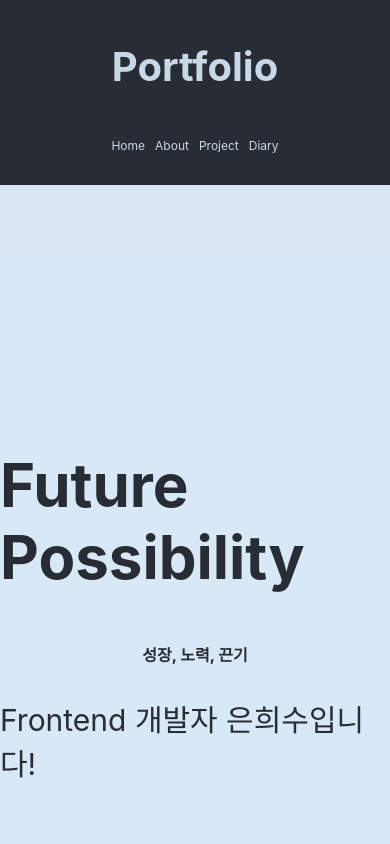
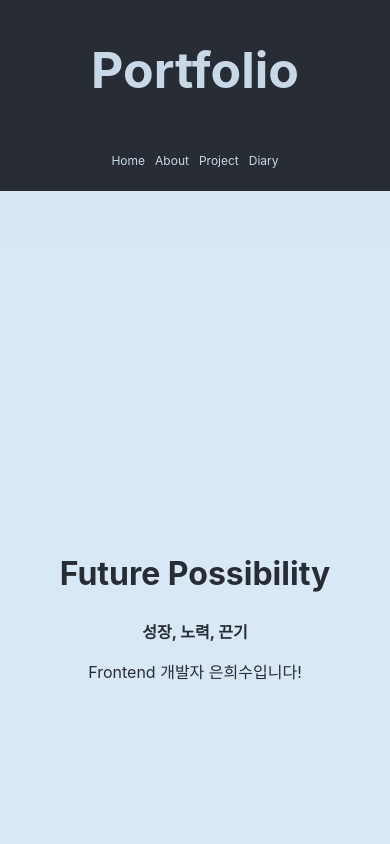
Before and after one commit to hesuhesu/ReactUITester, a React (Create React App) app: page / in a window 390 px wide. Shown: the top 844 px of the page. Built offline with nearby package versions, Linux system fonts and the light colour scheme; no server answers; a web font is replaced by a local one; what quill-image-drop-and-paste, quill-image-drop-module, quill-image-resize would draw is missing.

Commit message:
Update Responsive Web Design

```diff
--- a/src/components/Animation.tsx
+++ b/src/components/Animation.tsx
@@ -29,7 +29,7 @@ const focusInContractWebkit = css`
 // 양 옆에서 텍스트 모이는 효과
 export const focusInContract = keyframes`
     0% {
-        letter-spacing: 1em;
+        letter-spacing: 0.3em;
         -webkit-filter: blur(12px);
         filter: blur(12px);
         opacity: 0;
--- a/src/components/Footer.tsx
+++ b/src/components/Footer.tsx
@@ -52,6 +52,13 @@ const FooterContainer = styled.footer`
             font-size: 0.8rem; /* 작은 화면에서 텍스트 크기 축소 */
         }
     }
+
+    @media (max-width: 360px) {
+        a {
+            margin: 0 4px;
+            font-size: 0.7rem; /* 작은 화면에서 텍스트 크기 축소 */
+        }
+    }
 `;
 
 const Copyright = styled.p`
@@ -65,6 +72,10 @@ const Copyright = styled.p`
     @media (max-width: 480px) {
         font-size: 0.7rem; /* 작은 화면에서 폰트 크기 축소 */
     }
+
+    @media (max-width: 360px) {
+        font-size: 0.6rem; /* 작은 화면에서 폰트 크기 축소 */
+    }
 `;
 
 export default Footer;
--- a/src/components/Header.tsx
+++ b/src/components/Header.tsx
@@ -48,11 +48,15 @@ const HeaderContainer = styled.header`
     text-align: center;
 
     @media (max-width: 768px) {
-        padding: 20px;
+        padding: 8px;
     }
 
     @media (max-width: 480px) {
-        padding: 15px;
+        padding: 6px;
+    }
+
+    @media (max-width: 360px) {
+        padding: 5px;
     }
 `;
 
@@ -62,11 +66,15 @@ const HeaderOne = styled.h1`
     opacity: 0;
 
     @media (max-width: 768px) {
-        font-size: 60px;
+        font-size: 70px;
     }
 
     @media (max-width: 480px) {
-        font-size: 40px;
+        font-size: 50px;
+    }
+
+    @media (max-width: 360px) {
+        padding: 40px;
     }
 `;
 
@@ -75,11 +83,15 @@ const ProjectHeader = styled.h1`
     animation: ${textFlickerInGlow} 2s ease forwards;
 
     @media (max-width: 768px) {
-        font-size: 60px;
+        font-size: 70px;
     }
 
     @media (max-width: 480px) {
-        font-size: 40px;
+        font-size: 50px;
+    }
+
+    @media (max-width: 360px) {
+        padding: 40px;
     }
 `;
 
@@ -121,6 +133,13 @@ const NavList = styled.ul`
             font-size: 14px; /* 링크 텍스트 크기 축소 */
         }
     }
+
+    @media (max-width: 360px) {
+        li {
+            margin: 0 4px;
+            font-size: 10px; /* 링크 텍스트 크기 축소 */
+        }
+    }
 `;
 
 const StyledLink = styled(Link)`
@@ -136,6 +155,10 @@ const StyledLink = styled(Link)`
     @media (max-width: 480px) {
         font-size: 12px; /* 작은 화면에서 텍스트 크기 축소 */
     }
+
+    @media (max-width: 360px) {
+        font-size: 10px; /* 작은 화면에서 텍스트 크기 축소 */
+    }
 `;
 
 export default Header;
--- a/src/components/PictureSlide.tsx
+++ b/src/components/PictureSlide.tsx
@@ -18,7 +18,6 @@ const PictureSlide: React.FC<PictureDivProps> = ({ pictures }) => {
 
     return (
         <SlideDiv>
-
             <img src={pictures[slideIndex]} alt={`Slide ${slideIndex}`} />
             {pictures.length > 1 && <>
                 <LeftButton onClick={handlePrev}>&lt;</LeftButton>
@@ -43,16 +42,20 @@ const SlideDiv = styled.div`
 
     @media (max-width: 768px) {
         border-radius: 8px;
-
+        width: 100%;
+        height: 50%;
         img {
+            width: 100%;
             border-radius: 8px;
         }
     }
 
     @media (max-width: 480px) {
         border-radius: 5px;
-
+        width: 100%;
+        height: 50%;
         img {
+            width: 100%;
             border-radius: 5px;
         }
     }
--- a/src/routes/AuthPage.tsx
+++ b/src/routes/AuthPage.tsx
@@ -89,6 +89,16 @@ const Structure = css`
     border-radius: 10px;
     box-shadow: 0 4px 20px rgba(0, 0, 0, 0.1);
     text-align: center;
+
+    @media (max-width: 768px) {
+            width: 320px;
+            padding: 30px;
+        }
+
+    @media (max-width: 480px) {
+        width: 240px;
+        padding: 25px;
+    }
 `;
 
 const AuthContainer = styled.div`
@@ -123,6 +133,16 @@ const AuthContainer = styled.div`
             box-shadow: 0 3px 6px rgba(0, 0, 0, 0.2);
             transform: translateY(1px);
         }
+
+        @media (max-width: 768px) {
+            font-size: 14px;
+            padding: 8px 18px;
+        }
+
+        @media (max-width: 480px) {
+            font-size: 12px;
+            padding: 6px 16px;
+        }
     }
 `;
 
--- a/src/routes/Home.tsx
+++ b/src/routes/Home.tsx
@@ -49,6 +49,24 @@ const FirstHome = styled.div`
         font-size:30px;
         animation: ${fadeIn} 3s ease forwards;
     }
+
+    @media (max-width: 768px) {
+        h2 {
+            font-size:48px;
+        }
+        p {
+            font-size:24px;
+        }
+    }
+
+    @media (max-width: 480px) {
+        h2 {
+            font-size:32px;
+        }
+        p {
+            font-size:16px;
+        }
+    }
 `;
 
 const SecondHome = styled.div`
@@ -60,6 +78,18 @@ const SecondHome = styled.div`
 
     p{
         font-size:30px;
+    }
+
+    @media (max-width: 768px) {
+        p {
+            font-size:24px;
+        }
+    }
+
+    @media (max-width: 480px) {
+        p {
+            font-size:18px;
+        }
     }
 `;
 
@@ -73,6 +103,18 @@ const ThirdHome = styled.div`
     p{
         font-size:30px;
     }
+
+    @media (max-width: 768px) {
+        p {
+            font-size:24px;
+        }
+    }
+
+    @media (max-width: 480px) {
+        p {
+            font-size:18px;
+        }
+    }
 `;
 
 export default Home
--- a/src/routes/Project.tsx
+++ b/src/routes/Project.tsx
@@ -139,22 +139,6 @@ const ProjectContainer = styled.div`
   color: #282c34;
   position: relative;
   overflow: hidden;
-
-  &::before {
-    content: "";
-    position: absolute;
-    top: 0;
-    left: 0;
-    width: 100%;
-    height: 100%;
-    background-color: #282c34;
-    background-image: linear-gradient(
-      to bottom,
-      #282c34 50%,
-      rgba(214, 230, 245, 0.925) 50%
-    );
-    background-size: 100% 200%;
-  }
 `;
 
 const ProjectIntro = styled.div`
@@ -173,6 +157,25 @@ const ProjectIntro = styled.div`
         color: rgba(214, 230, 245, 0.925);
         z-index: 1;
     }
+
+    @media (max-width: 768px) {
+      h2 {
+        font-size: 35px;
+      }
+      p {
+        font-size: 16px;
+      }
+
+    }
+
+    @media (max-width: 480px) {
+      h2 {
+        font-size: 28px;
+      }
+      p {
+        font-size: 12px;
+      }
+    }
 `
 
 const ProjectDiv = styled.div`
@@ -190,6 +193,21 @@ const ProjectDiv = styled.div`
     animation: ${glow} 4s infinite, ${fadeIn} 1s ease forwards;
     opacity: 1;
     transform: translateY(0);
+  }
+
+  @media (max-width: 768px) {
+    flex-direction: column;  // 모바일에서는 세로로 정렬
+    width: 90%;              // 모바일에서의 너비 조정
+  }
+
+  @media (max-width: 480px) {
+    flex-direction: column;
+    width: 90%;
+  }
+
+  @media (max-width: 360px) {
+    flex-direction: column;
+    width: 90%;
   }
 `;
 
@@ -231,6 +249,21 @@ const ContentDiv = styled.div`
       transform: translateY(1px);
     }
   }
+
+  @media (max-width: 768px) {
+    width: 100%;
+    height: 50%;
+  }
+
+  @media (max-width: 480px) {
+    width: 100%;
+    height: 50%;
+  }
+
+  @media (max-width: 360px) {
+    width: 100%;
+    height: 50%;
+  }
 `;
 
 /*
```
